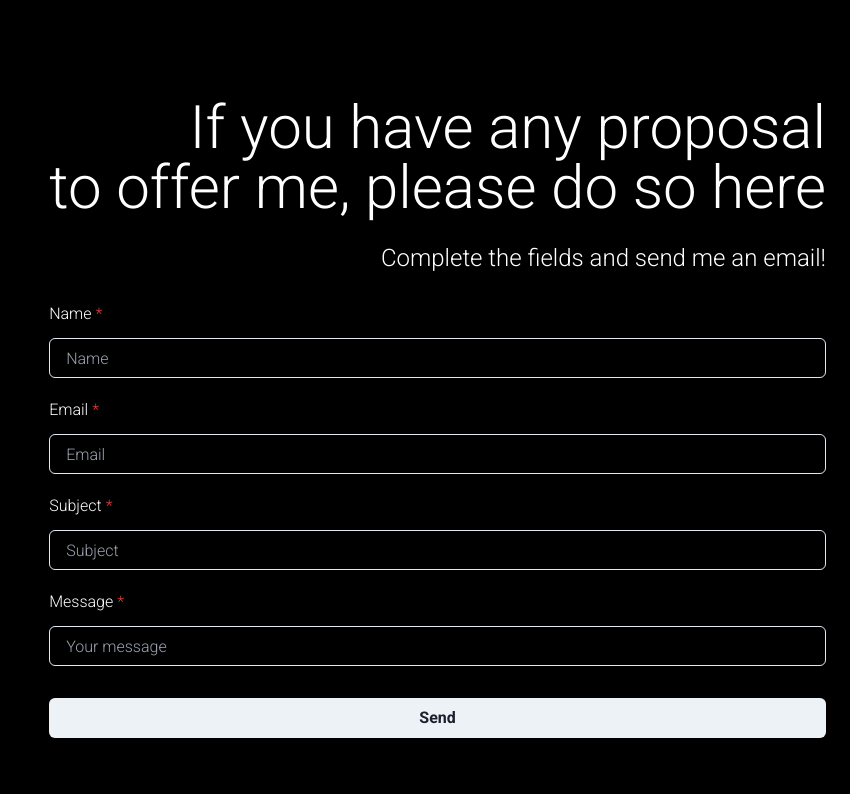
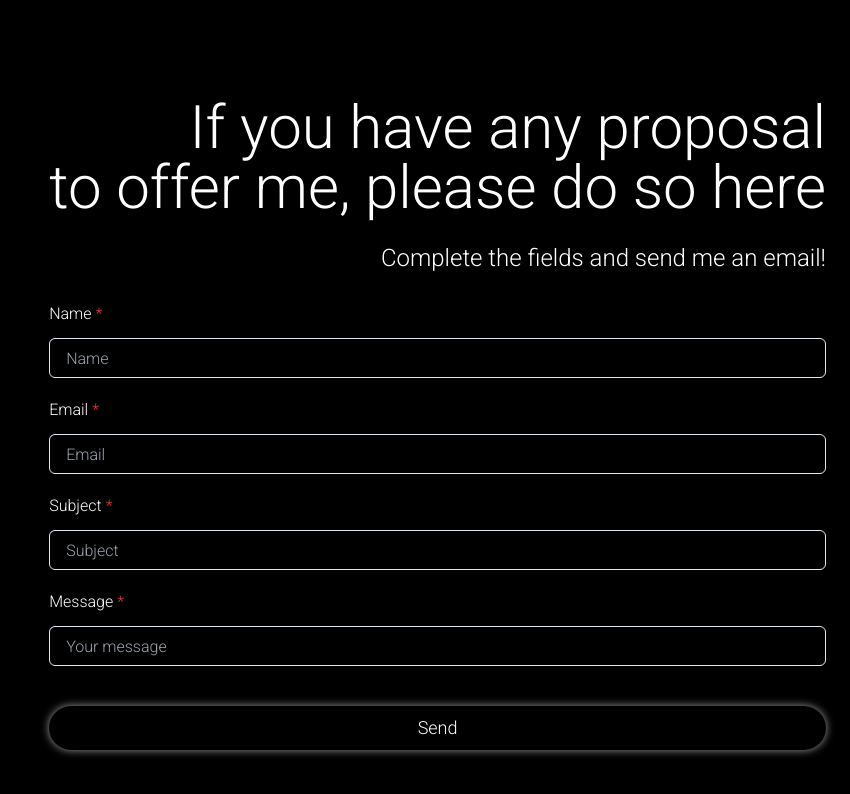
Before and after one commit to pato-1441/portfolioPatricio, a React (Vite) app: page / in a window 1280 px wide. Shown: the part 1652-2446 px from the top of the page, without its empty margins (430-1280 px from the left). Built offline with nearby package versions, Linux system fonts and the light colour scheme.

Commit message:
send button done

```diff
--- a/src/components/ContactMe/ContactMe.jsx
+++ b/src/components/ContactMe/ContactMe.jsx
@@ -1,7 +1,6 @@
 import React from "react";
 import {
   Box,
-  Button,
   FormControl,
   FormLabel,
   Input,
@@ -9,6 +8,7 @@ import {
   Wrap,
   WrapItem,
 } from "@chakra-ui/react";
+import { motion } from "framer-motion";
 import emailjs from "emailjs-com";
 
 const ContactMe = () => {
@@ -73,9 +73,21 @@ const ContactMe = () => {
               <FormLabel>Message</FormLabel>
               <Input placeholder="Your message" name="message" />
             </FormControl>
-            <Button type="submit" mt={4}>
+            <motion.button
+              whileHover={{
+                scale: 1.05,
+              }}
+              transition={{
+                duration: 1,
+              }}
+              whileInView={{
+                boxShadow: "0px 0px 8px rgb(155,155,155)",
+              }}
+              className="px-4 py-2 text-lg bg-black text-white hover:text-black hover:bg-white transition-colors duration-1000 rounded-full mt-6"
+              type="submit"
+            >
               Send
-            </Button>
+            </motion.button>
           </form>
         </div>
       </Box>
```
